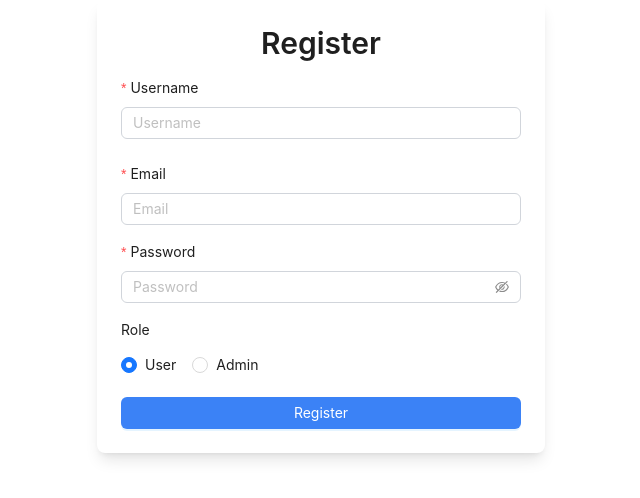
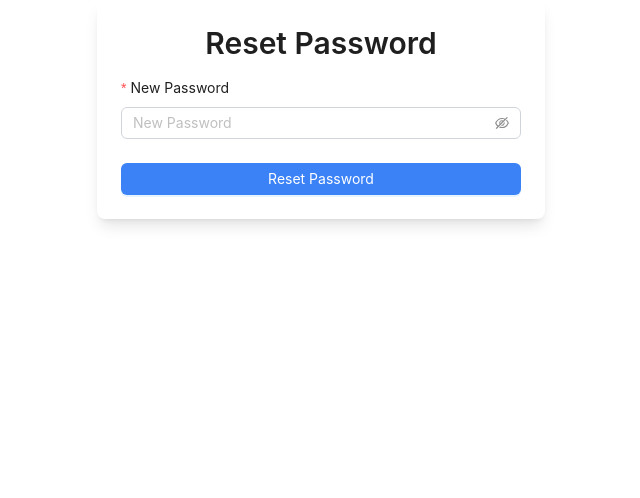
Before and after one commit to shayaan-1/Course-Management-Frontend, a React (Vite) app: page /reset-password/1 in a window 1280 px wide. Shown: the top 498 px of the page, without its empty margins (319-959 px from the left). Built offline with nearby package versions, Linux system fonts and the light colour scheme.

Commit message:
forgot password and reset password were tired to be added but have some errors

```diff
--- a/src/App.jsx
+++ b/src/App.jsx
@@ -1,14 +1,36 @@
-import { useState } from 'react'
-import reactLogo from './assets/react.svg'
-import viteLogo from '/vite.svg'
-import './App.css'
-import LoginForm from './components/login'
-import RegisterForm from './components/Registerpage/RegisterForm'
+// import { useState } from 'react'
+// import reactLogo from './assets/react.svg'
+// import viteLogo from '/vite.svg'
+// import './App.css'
+// import LoginForm from './components/login'
+// import RegisterForm from './components/Registerpage'
 
-function App() {
-  return (<>
-    <RegisterForm/>
- </> )
-}
+// function App() {
+//   return (<>
+//     <RegisterForm/>
+//  </> )
+// }
+
+// export default App;
+
+
+import React from 'react';
+import ReactDOM from 'react-dom';
+import { BrowserRouter as Router, Route, Routes } from 'react-router-dom';
+import 'antd/dist/reset.css';
+import './index.css';
+import ForgotPassword from '../src/components/ForgotPassword';
+import ResetPassword from '../src/components/ResetPassword';
+
+const App = () => (
+  <Router>
+    <Routes>
+      <Route path="/forgot-password" element={<ForgotPassword />} />
+      <Route path="/reset-password/:token" element={<ResetPassword />} />
+    </Routes>
+  </Router>
+);
 
 export default App;
+
+// ReactDOM.render(<App />, document.getElementById('root'));
--- /dev/null
+++ b/src/components/ForgotPassword/index.jsx
@@ -0,0 +1,49 @@
+import React from 'react';
+import { Form, Input, Button, Typography, message } from 'antd';
+import { useDispatch } from 'react-redux';
+import { forgotPassword } from '../../features/authSlice';
+const { Title } = Typography;
+
+const ForgotPassword = () => {
+  const [form] = Form.useForm();
+  const dispatch = useDispatch();
+
+  const handleForgotPassword = async (values) => {
+    try {
+      await dispatch(forgotPassword(values.email));
+      message.success('Password reset email sent');
+      form.resetFields();
+    } catch (error) {
+      message.error('Failed to send password reset email');
+    }
+  };
+
+  return (
+    <div className="max-w-md mx-auto p-6 bg-white shadow-lg rounded-lg">
+      <Title level={2} className="text-center mb-6">Forgot Password</Title>
+      <Form
+        form={form}
+        name="forgot-password"
+        layout="vertical"
+        onFinish={handleForgotPassword}
+        className="space-y-4"
+      >
+        <Form.Item
+          name="email"
+          label="Email"
+          rules={[{ required: true, message: 'Please input your email!' }, { type: 'email', message: 'Invalid email format!' }]}
+        >
+          <Input placeholder="Email" className="border-gray-300" />
+        </Form.Item>
+
+        <Form.Item>
+          <Button type="primary" htmlType="submit" className="w-full bg-blue-500 hover:bg-blue-600">
+            Send Reset Link
+          </Button>
+        </Form.Item>
+      </Form>
+    </div>
+  );
+};
+
+export default ForgotPassword;
--- a/src/components/Registerpage/RegisterForm.jsx
+++ b/src/components/Registerpage/index.jsx
@@ -12,9 +12,9 @@ const RegisterForm = () => {
 
   const handleRegister = async (values) => {
     try {
-      await dispatch(register({ ...values, role }));
+      dispatch(register({ ...values, role }));
       message.success('Registration successful');
-      form.resetFields(); // Reset form fields after successful registration
+      form.resetFields();
     } catch (error) {
       message.error('Registration failed');
     }
@@ -56,7 +56,7 @@ const RegisterForm = () => {
 
         <Form.Item label="Role">
           <Radio.Group onChange={(e) => setRole(e.target.value)} value={role}>
-            <Radio value="user">User</Radio>
+            <Radio value="teacher">User</Radio>
             <Radio value="admin">Admin</Radio>
           </Radio.Group>
         </Form.Item>
--- /dev/null
+++ b/src/components/ResetPassword/index.jsx
@@ -0,0 +1,50 @@
+import React from 'react';
+import { Form, Input, Button, Typography, message } from 'antd';
+import { useDispatch } from 'react-redux';
+import { resetPassword } from '../../features/authSlice';
+
+const { Title } = Typography;
+
+const ResetPassword = ({ token }) => {
+  const [form] = Form.useForm();
+  const dispatch = useDispatch();
+
+  const handleResetPassword = async (values) => {
+    try {
+      await dispatch(resetPassword({ token, newPassword: values.newPassword }));
+      message.success('Password reset successfully');
+      form.resetFields();
+    } catch (error) {
+      message.error('Failed to reset password');
+    }
+  };
+
+  return (
+    <div className="max-w-md mx-auto p-6 bg-white shadow-lg rounded-lg">
+      <Title level={2} className="text-center mb-6">Reset Password</Title>
+      <Form
+        form={form}
+        name="reset-password"
+        layout="vertical"
+        onFinish={handleResetPassword}
+        className="space-y-4"
+      >
+        <Form.Item
+          name="newPassword"
+          label="New Password"
+          rules={[{ required: true, message: 'Please input your new password!' }, { min: 6, message: 'Password must be at least 6 characters.' }]}
+        >
+          <Input.Password placeholder="New Password" className="border-gray-300" />
+        </Form.Item>
+
+        <Form.Item>
+          <Button type="primary" htmlType="submit" className="w-full bg-blue-500 hover:bg-blue-600">
+            Reset Password
+          </Button>
+        </Form.Item>
+      </Form>
+    </div>
+  );
+};
+
+export default ResetPassword;
--- a/src/features/authSlice.js
+++ b/src/features/authSlice.js
@@ -1,7 +1,6 @@
 import { createSlice, createAsyncThunk } from '@reduxjs/toolkit';
 import axios from 'axios';
 
-// Define initial state
 const initialState = {
   user: null,
   token: null,
@@ -21,8 +20,13 @@ export const register = createAsyncThunk('/register', async (userDetails) => {
   return response.data;
 });
 
-export const forgotPassword = createAsyncThunk('/forgot-Password', async (email) => {
+export const forgotPassword = createAsyncThunk('/forgot-password', async (email) => {
   const response = await axios.post(`${API_BASE_URL}/forgot-password`, { email });
+  return response.data;
+});
+
+export const resetPassword = createAsyncThunk('/reset-password', async ({ token, newPassword }) => {
+  const response = await axios.post(`${API_BASE_URL}/reset-password`, { token, newPassword });
   return response.data;
 });
 
@@ -71,6 +75,16 @@ const authSlice = createSlice({
       .addCase(forgotPassword.rejected, (state, action) => {
         state.status = 'failed';
         state.error = action.error.message;
+      })
+      .addCase(resetPassword.pending, (state) => {
+        state.status = 'loading';
+      })
+      .addCase(resetPassword.fulfilled, (state) => {
+        state.status = 'succeeded';
+      })
+      .addCase(resetPassword.rejected, (state, action) => {
+        state.status = 'failed';
+        state.error = action.error.message;
       });
   },
 });
```
